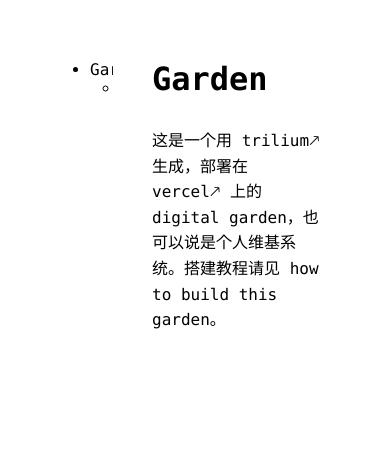
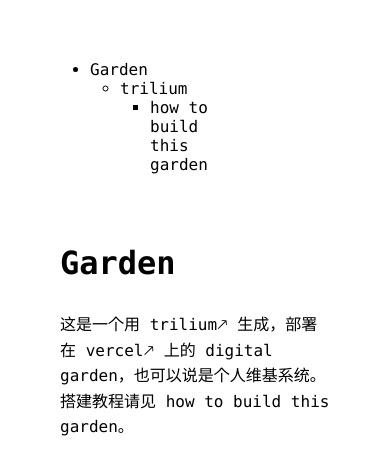
Before and after one commit to idelem/trilium-garden, a plain HTML site: page index.html in a window 390 px wide. Drawn offline with Linux system fonts and the light colour scheme.

Commit message:
mobile css

```diff
--- a/style.css
+++ b/style.css
@@ -383,3 +383,15 @@ html, body {
     height: 100%;
     border: none;
 }
+
+@media (max-width: 768px) {
+    .navigation {
+        width: 100% !important;
+        border: none;
+        height: auto;
+    }
+    .detail {
+        width: 100% !important;
+        border: none;
+    }
+}
```
